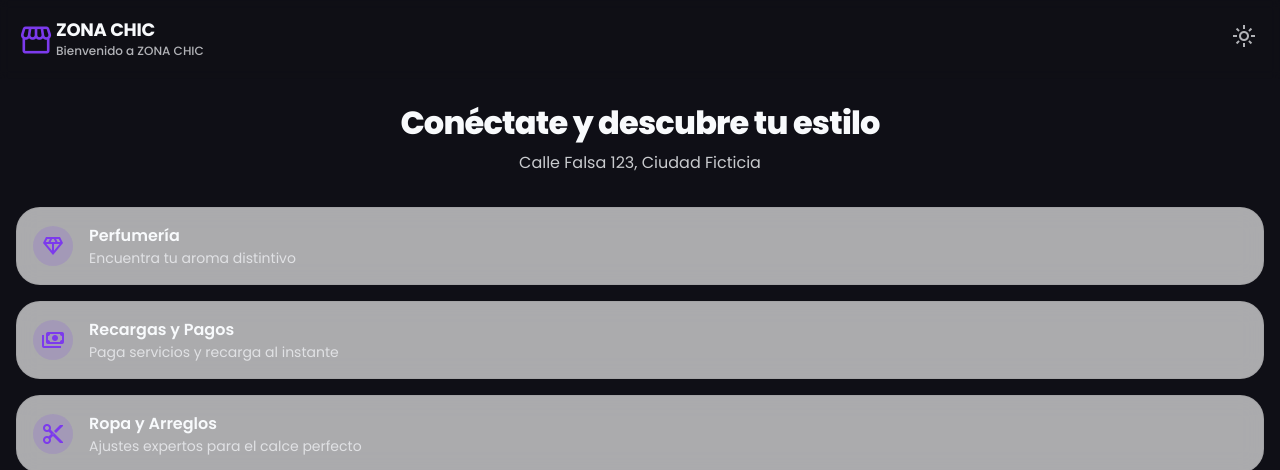
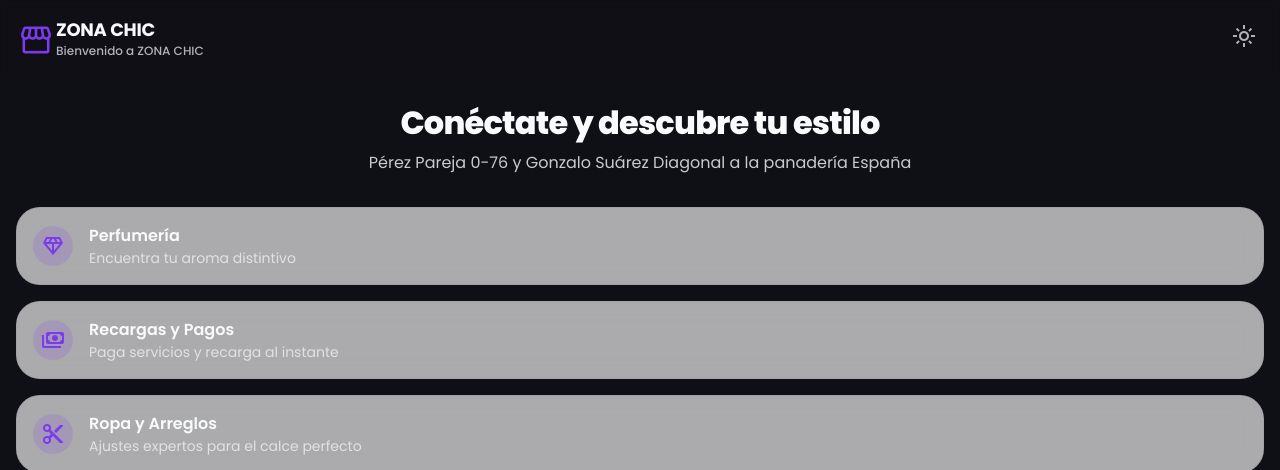
Before and after one commit to CescJavier7/Portal_ZC, a plain HTML site: page index.html in a window 1280 px wide. Shown: the top 470 px of the page. Drawn offline with nearby package versions, Linux system fonts and the light colour scheme.

Commit message:
Actualización de estilos y animaciones

```diff
--- a/index.html
+++ b/index.html
@@ -136,7 +136,7 @@
   <!-- Main -->
   <main class="flex-1 px-4 pb-32 pt-6">
     <h1 class="tracking-tight text-[32px] font-extrabold leading-tight text-center">Conéctate y descubre tu estilo</h1>
-    <p class="text-content-light/80 dark:text-content-dark/80 text-base font-normal leading-normal text-center pt-2">Calle Falsa 123, Ciudad Ficticia</p>
+    <p class="text-content-light/80 dark:text-content-dark/80 text-base font-normal leading-normal text-center pt-2">Pérez Pareja 0-76 y Gonzalo Suárez Diagonal a la panadería España</p>
 
     <!-- 3 bloques superiores (respetados) -->
     <div class="grid grid-cols-1 gap-4 pt-8">
```
